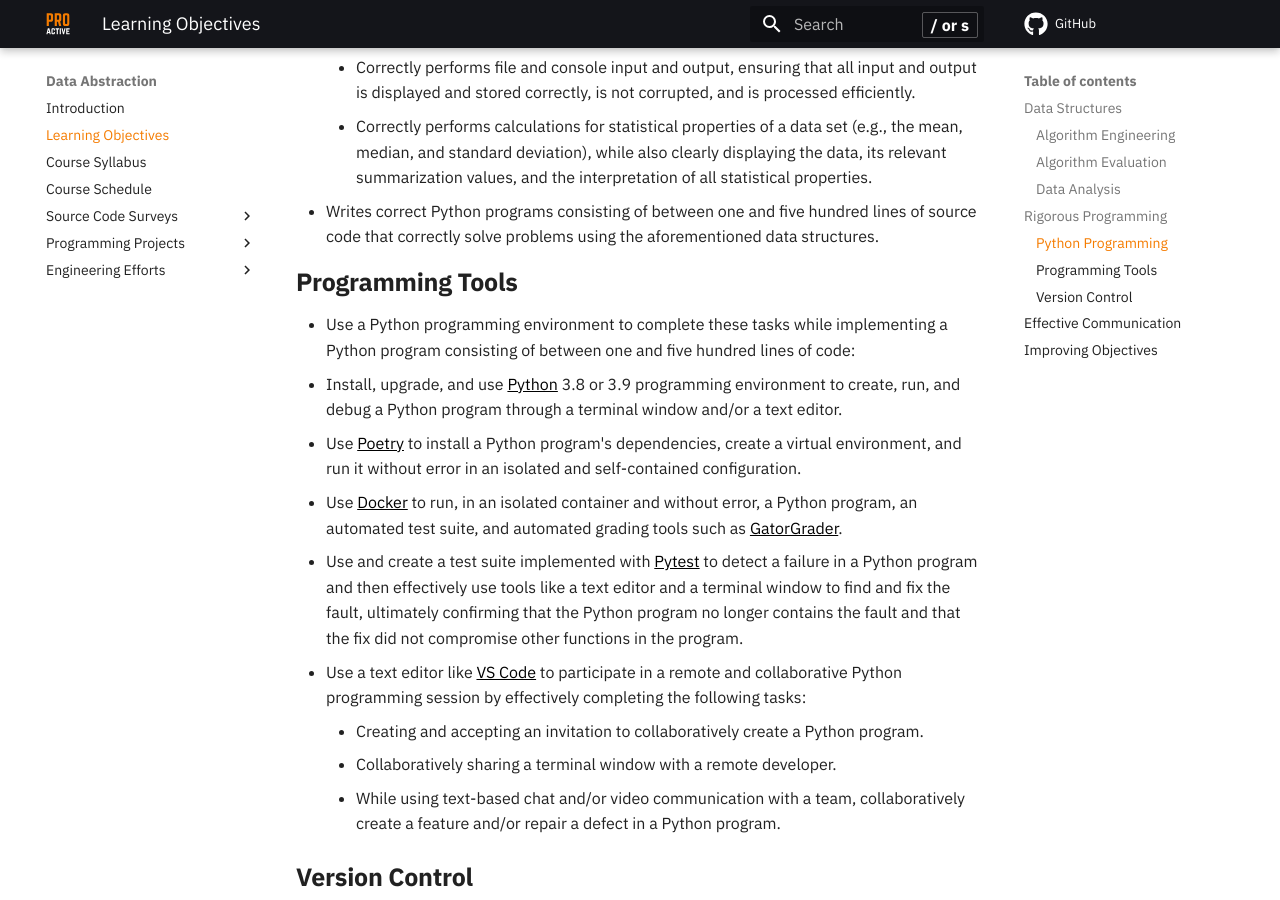
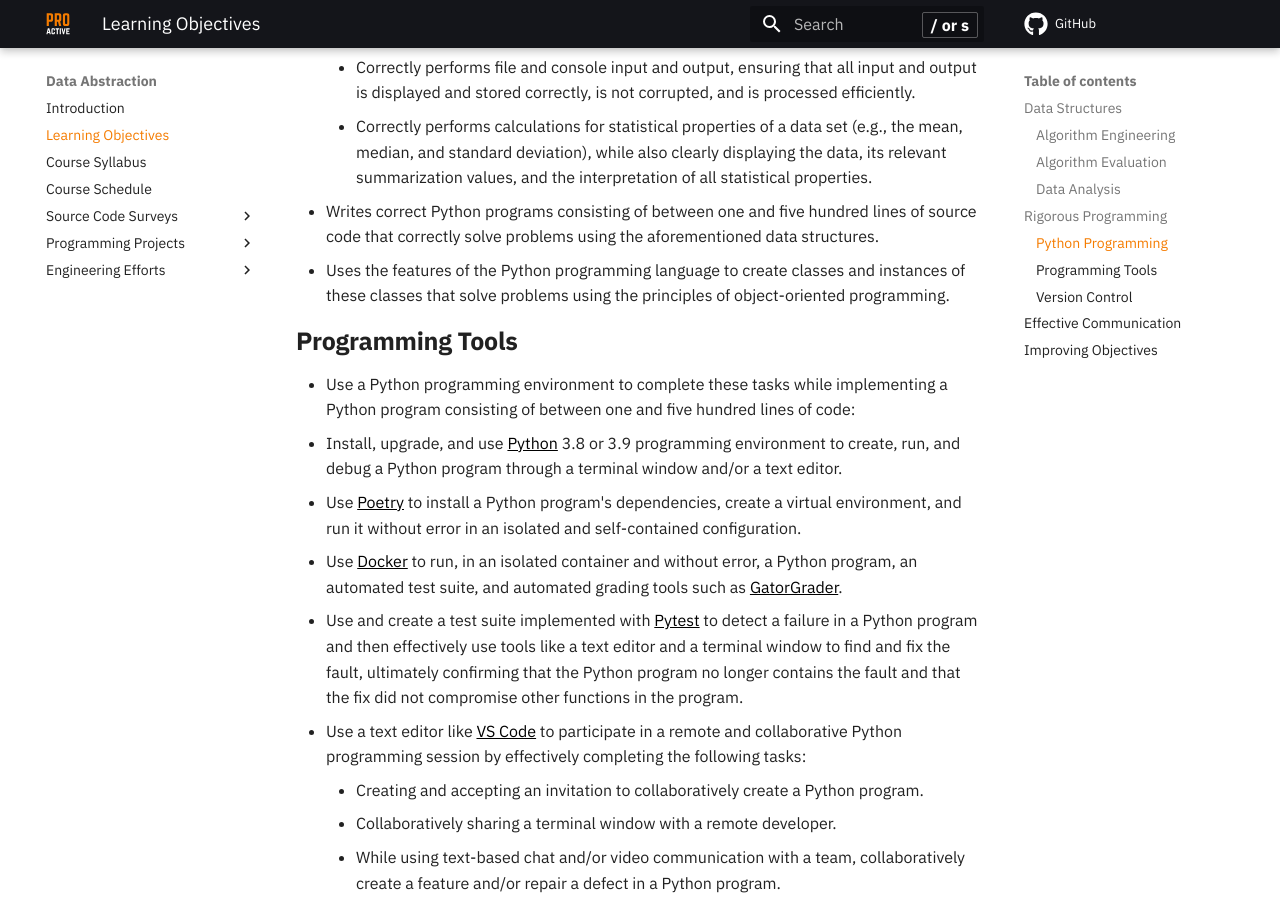
Before and after one commit to ProactiveProgrammers/www.proactiveprogrammers.com, an MkDocs documentation site: the page built from docs/data-abstraction/learning-objectives-data-abstraction.md, in a window 1280 px wide and 900 px high, scrolled down 3458 px. Built offline with MkDocs 1.6.1 and Material for MkDocs 9.7.7, drawn with Linux system fonts in a browser that asks for light colours; comment, search, counter and statistics services are not loaded.

Commit message:
feat: Add an OOP sentence to python-programming-abstraction.

```diff
--- a/includes/objectives/python-programming-abstraction.md
+++ b/includes/objectives/python-programming-abstraction.md
@@ -33,3 +33,6 @@
   - Writes correct Python programs consisting of between one and five hundred
     lines of source code that correctly solve problems using the aforementioned
     data structures.
+  - Uses the features of the Python programming language to create classes and
+    instances of these classes that solve problems using the principles of
+    object-oriented programming.
```
